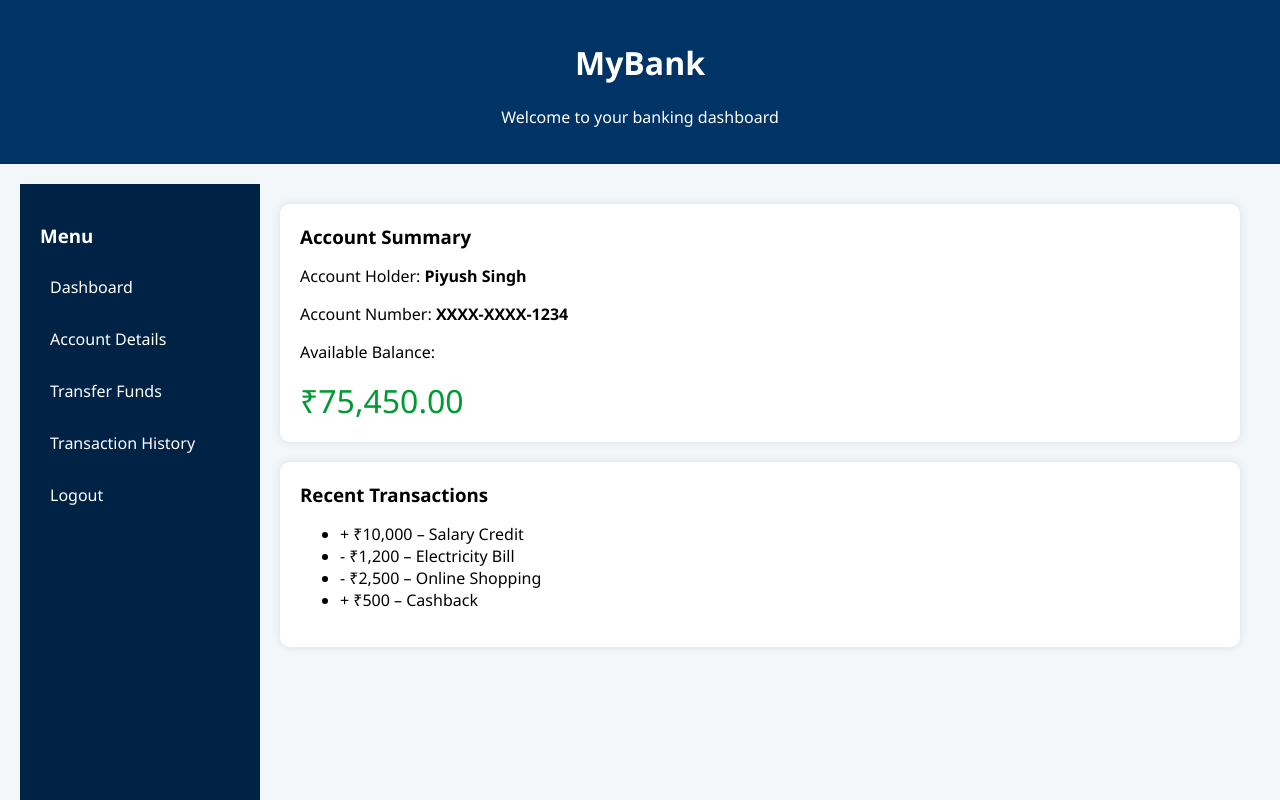
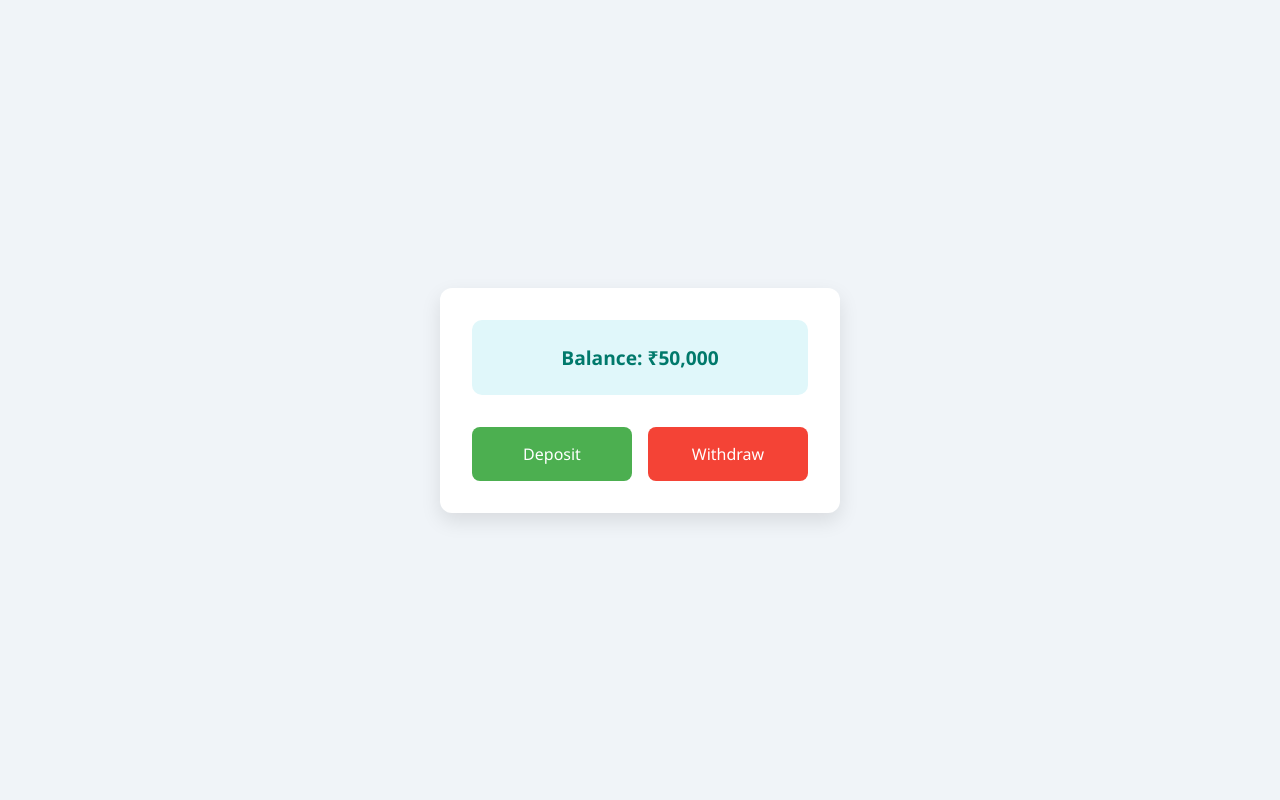
Before and after one commit to piyush571/banking_UI, a plain HTML site: page exp1.2.html in a window 1280 px wide. Shown: the top 800 px of the page. Drawn offline with Linux system fonts and the light colour scheme.

Commit message:
Initial commit

```diff
--- a/exp1.2.html
+++ b/exp1.2.html
@@ -1,108 +1,95 @@
 <!DOCTYPE html>
 <html lang="en">
 <head>
-  <meta charset="UTF-8">
-  <title>Banking Dashboard</title>
+  <meta charset="UTF-8" />
+  <meta name="viewport" content="width=device-width, initial-scale=1.0"/>
+  <title>Responsive Banking UI</title>
   <style>
-    body {
+    * {
       margin: 0;
-      font-family: 'Segoe UI', sans-serif;
-      background-color: #f4f7fa;
+      padding: 0;
+      box-sizing: border-box;
+      font-family: "Segoe UI", Tahoma, Geneva, Verdana, sans-serif;
     }
 
-    .header {
-      background-color: #003366;
-      color: white;
-      padding: 20px;
-      text-align: center;
+    body {
+      display: flex;
+      align-items: center;
+      justify-content: center;
+      min-height: 100vh;
+      background: #f0f4f8;
     }
 
-    .container {
-      display: flex;
-      padding: 20px;
+    .bank-ui {
+      background: white;
+      padding: 2rem;
+      border-radius: 12px;
+      box-shadow: 0 8px 20px rgba(0, 0, 0, 0.1);
+      text-align: center;
+      width: 90%;
+      max-width: 400px;
     }
 
-    .sidebar {
-      width: 200px;
-      background-color: #002244;
-      padding: 20px;
-      color: white;
-      height: 100vh;
+    .balance-card {
+      background: #e0f7fa;
+      padding: 1.5rem;
+      border-radius: 10px;
+      margin-bottom: 2rem;
+      font-size: 1.2rem;
+      color: #00796b;
+      font-weight: bold;
     }
 
-    .sidebar a {
-      color: white;
-      text-decoration: none;
-      display: block;
-      margin: 10px 0;
-      padding: 10px;
-      border-radius: 5px;
+    .btn-group {
+      display: flex;
+      justify-content: space-between;
+      gap: 1rem;
     }
 
-    .sidebar a:hover {
-      background-color: #004488;
+    .btn {
+      flex: 1;
+      padding: 1rem;
+      border: none;
+      border-radius: 8px;
+      font-size: 1rem;
+      cursor: pointer;
+      transition: background 0.3s;
     }
 
-    .main-content {
-      flex: 1;
-      padding: 20px;
+    .btn-deposit {
+      background-color: #4caf50;
+      color: white;
     }
 
-    .card {
-      background-color: white;
-      padding: 20px;
-      border-radius: 10px;
-      box-shadow: 0 0 10px rgba(0,0,0,0.1);
-      margin-bottom: 20px;
+    .btn-deposit:hover {
+      background-color: #43a047;
     }
 
-    .card h3 {
-      margin: 0 0 10px;
+    .btn-withdraw {
+      background-color: #f44336;
+      color: white;
     }
 
-    .balance {
-      font-size: 2em;
-      color: #009933;
+    .btn-withdraw:hover {
+      background-color: #e53935;
+    }
+
+    @media (max-width: 480px) {
+      .btn-group {
+        flex-direction: column;
+      }
     }
   </style>
 </head>
 <body>
-
-  <div class="header">
-    <h1>MyBank</h1>
-    <p>Welcome to your banking dashboard</p>
-  </div>
-
-  <div class="container">
-    <div class="sidebar">
-      <h3>Menu</h3>
-      <a href="#">Dashboard</a>
-      <a href="#">Account Details</a>
-      <a href="#">Transfer Funds</a>
-      <a href="#">Transaction History</a>
-      <a href="#">Logout</a>
+  <div class="bank-ui">
+    <div class="balance-card">
+      Balance: ₹50,000
     </div>
-
-    <div class="main-content">
-      <div class="card">
-        <h3>Account Summary</h3>
-        <p>Account Holder: <strong>Piyush Singh</strong></p>
-        <p>Account Number: <strong>XXXX-XXXX-1234</strong></p>
-        <p>Available Balance:</p>
-        <div class="balance">₹75,450.00</div>
-      </div>
-
-      <div class="card">
-        <h3>Recent Transactions</h3>
-        <ul>
-          <li>+ ₹10,000 – Salary Credit</li>
-          <li>- ₹1,200 – Electricity Bill</li>
-          <li>- ₹2,500 – Online Shopping</li>
-          <li>+ ₹500 – Cashback</li>
-        </ul>
-      </div>
+    <div class="btn-group">
+      <button class="btn btn-deposit">Deposit</button>
+      <button class="btn btn-withdraw">Withdraw</button>
     </div>
   </div>
-
 </body>
 </html>
```
